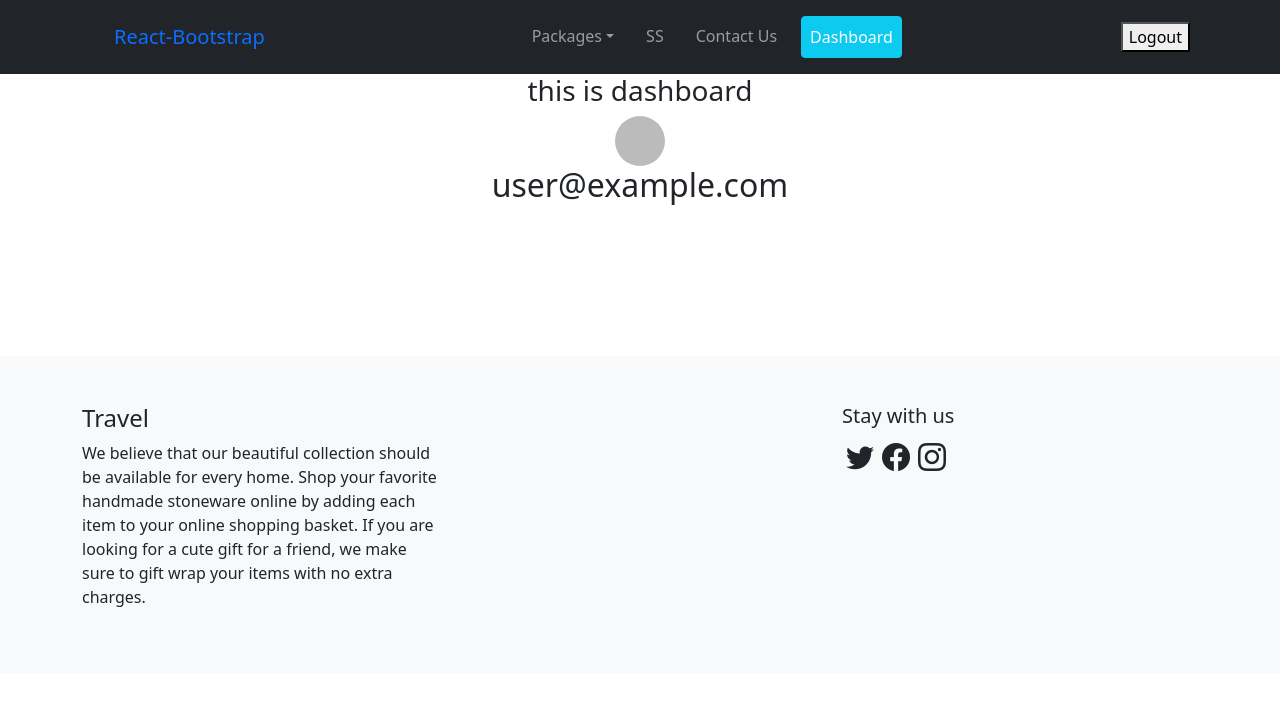
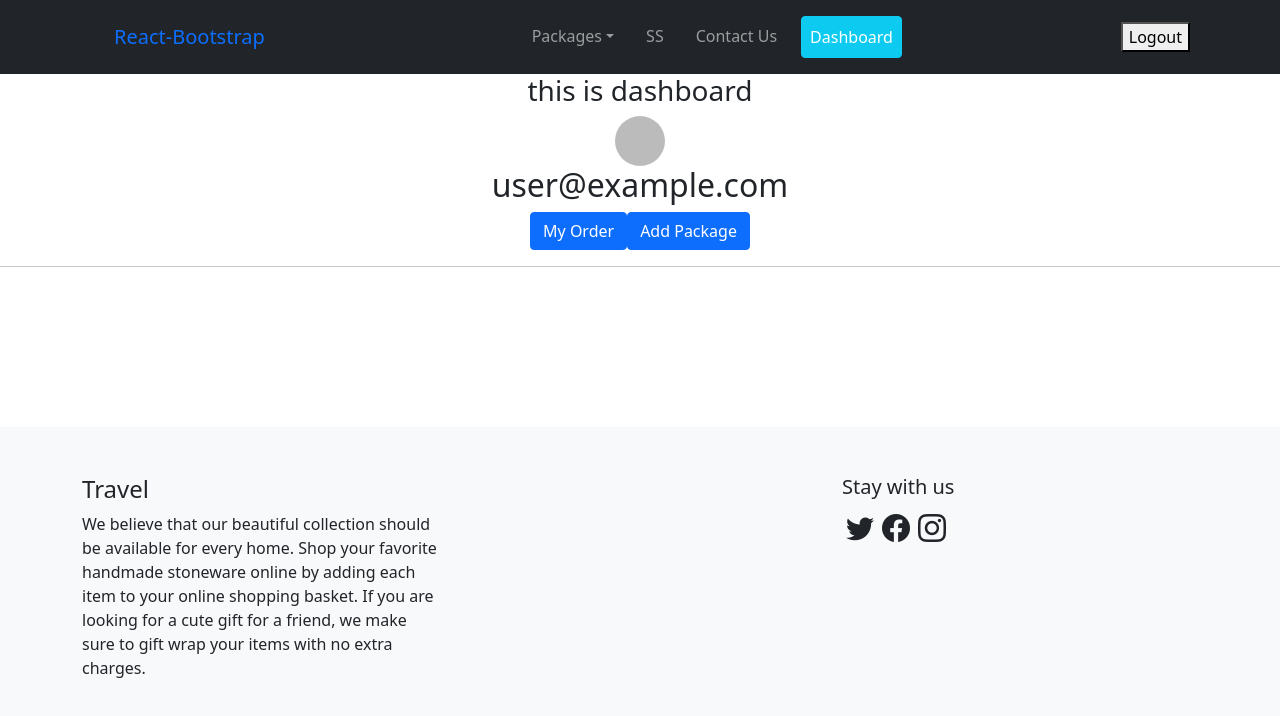
Before and after one commit to obaidulnasir/tour-demo, a React (Create React App) app: page /dashboard in a window 1280 px wide. Shown: the top 716 px of the page. Built offline with nearby package versions, Linux system fonts and the light colour scheme; no server answers; sample sign-in values are in the browser's storage.

Commit message:
dashboard edited

```diff
--- a/src/components/Dashboard/Dashboard.js
+++ b/src/components/Dashboard/Dashboard.js
@@ -3,7 +3,7 @@ import "./Dashboard.css"
 import useAuth from '../../hook/useAuth';
 
 const Dashboard = () => {
-    const {user} = useAuth();
+    const { user } = useAuth();
     return (
         <div>
             <div className="text-center">
@@ -12,6 +12,13 @@ const Dashboard = () => {
                     <img className="avatar" src={user?.photoURL} alt="img" />
                     <h2>{user?.email}</h2>
                 </div>
+                <div>
+                    <div className="d-grid gap-2 d-md-block">
+                        <button className="btn btn-primary" type="button">My Order</button>
+                        <button className="btn btn-primary" type="button">Add Package</button>
+                    </div>
+                </div>
+                <hr />
 
 
                 <br /><br /><br /><br /><br /><br />
```
Also changed, not shown: src/components/Dashboard/AddReview/AddReview.js (added, +13 -0 lines), 2 other files (tests, documents, lock files or other folders). Lines whose indentation alone changed are shown as unchanged.
